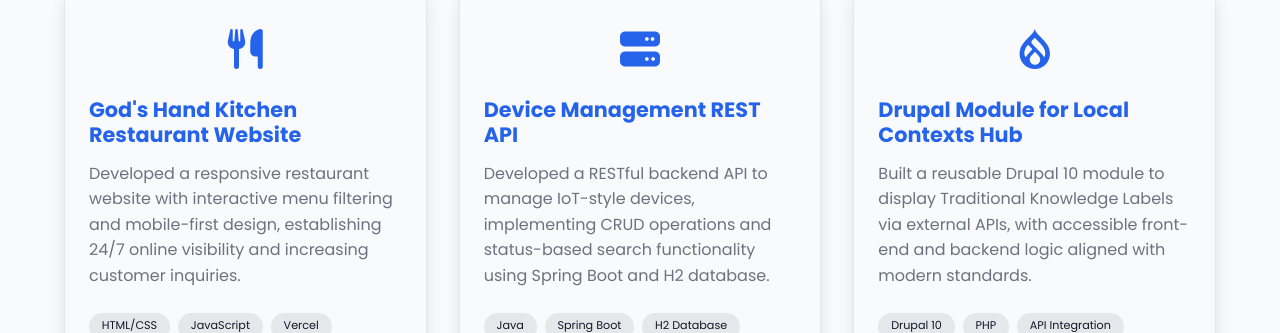
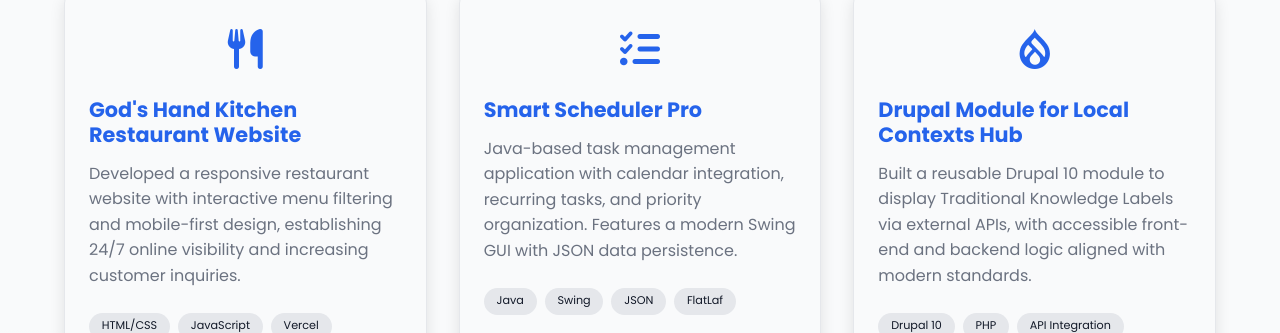
Before and after one commit to Dan-dtp/danielmoshood, a plain HTML site: page index.html in a window 1280 px wide. Shown: the part 3692-4025 px from the top of the page. Drawn offline with nearby package versions, Linux system fonts and the light colour scheme; animation ran at ten frames a second.

Commit message:
added new project

```diff
--- a/index.html
+++ b/index.html
@@ -176,7 +176,6 @@
     <div class="container">
         <h2 class="section-title">Featured Projects</h2>
         <div class="projects-grid">
-            <!-- Project 1 - No Image -->
             <div class="project-card no-image">
                 <div class="project-icon">
                     <i class="fas fa-utensils"></i> <!-- Restaurant icon for God's Hand Kitchen -->
@@ -200,28 +199,27 @@
                 </div>
             </div>
 
-            <!-- Project 2 - No Image -->
             <div class="project-card no-image">
                 <div class="project-icon">
-                    <i class="fas fa-server"></i> <!-- Server icon for REST API -->
+                    <i class="fas fa-tasks"></i> <!-- Server icon for REST API -->
                 </div>
                 <div class="project-details">
-                    <h3>Device Management REST API</h3>
-                    <p>Developed a RESTful backend API to manage IoT-style devices, implementing CRUD operations and status-based search functionality using Spring Boot and H2 database.</p>
+                    <h3>Smart Scheduler Pro</h3>
+                    <p>Java-based task management application with calendar integration, recurring tasks, and priority organization. Features a modern Swing GUI with JSON data persistence.</p>
                     <div class="tech-used">
                         <span>Java</span>
-                        <span>Spring Boot</span>
-                        <span>H2 Database</span>
+                        <span>Swing</span>
+                        <span>JSON</span>
+                        <span>FlatLaf</span>
                     </div>
                     <div class="project-links">
-                        <a href="https://github.com/Dan-dtp/device-management-api.git" target="_blank">
+                        <a href="https://github.com/Dan-dtp/scheduler.git" target="_blank">
                             <i class="fab fa-github"></i> Code
                         </a>
                     </div>
                 </div>
             </div>
 
-            <!-- Project 3 - No Image -->
             <div class="project-card no-image">
                 <div class="project-icon">
                     <i class="fab fa-drupal"></i> <!-- Drupal icon -->
@@ -242,6 +240,8 @@
                 </div>
             </div>
         </div>
+
+
     </div>
     </section>
 
@@ -294,7 +294,7 @@
                     <h3>Frameworks & Technologies</h3>
                     <div class="skill-item">
                         <div class="skill-info">
-                            <span>Spring Boot</span>
+                            <span>SQL</span>
                             <span>85%</span>
                         </div>
                         <div class="skill-bar">
@@ -303,7 +303,7 @@
                     </div>
                     <div class="skill-item">
                         <div class="skill-info">
-                            <span>SQL</span>
+                            <span>Flutter</span>
                             <span>80%</span>
                         </div>
                         <div class="skill-bar">
@@ -312,7 +312,7 @@
                     </div>
                     <div class="skill-item">
                         <div class="skill-info">
-                            <span>Flutter</span>
+                            <span>Java Swing</span>
                             <span>75%</span>
                         </div>
                         <div class="skill-bar">
--- a/styles.css
+++ b/styles.css
@@ -581,7 +581,7 @@
     color: var(--primary);
 }
 
-/* Projects Section - No Images Version */
+/* Projects Section */
 
 #projects {
     padding-top: 6rem;       /* Add space above */
@@ -691,6 +691,11 @@
     height: 30%;
     background: linear-gradient(to top, var(--bg), transparent);
     margin: 3rem auto 0;
+}
+
+.fa-tasks {
+    color: var(--primary);
+    font-size: 2.5rem;
 }
 
 /* Skills Section */
```
Also changed, not shown: 1 other file.
